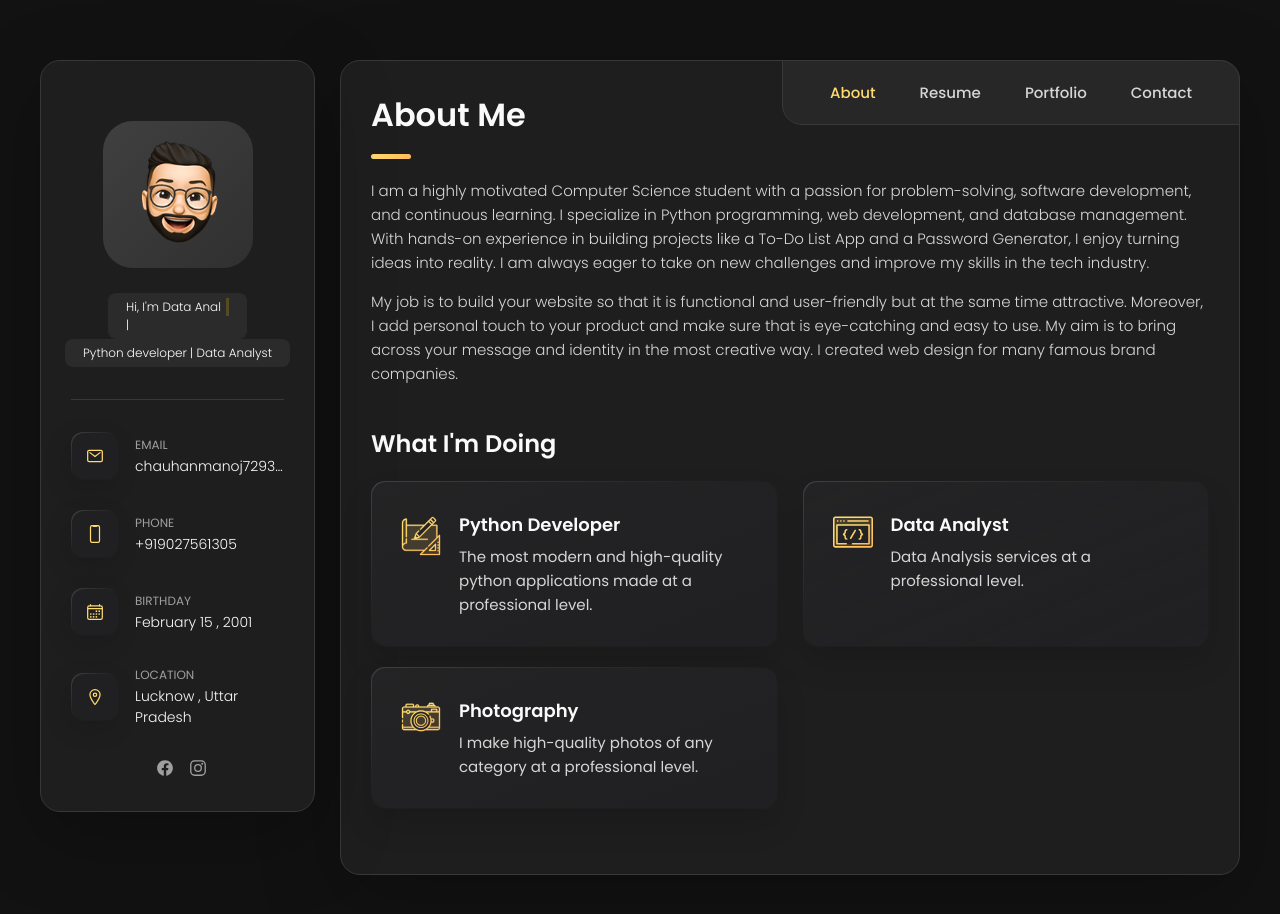
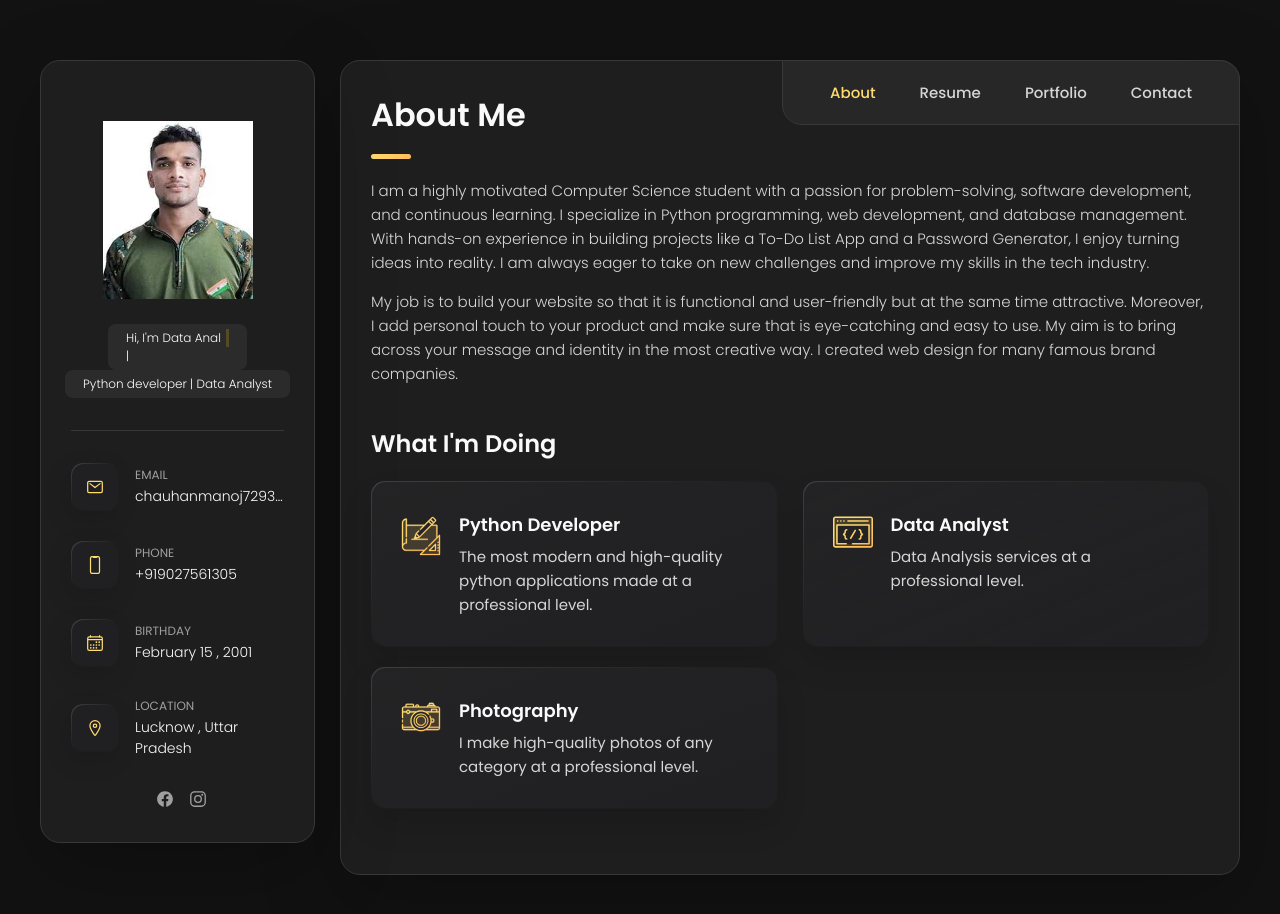
Before and after one commit to Manoj-Chauhan70/portfolio, a plain HTML site: page index.html in a window 1280 px wide. Drawn offline with nearby package versions, Linux system fonts and the light colour scheme; files whose address does not match are found by name.

Commit message:
Update index.html

```diff
--- a/index.html
+++ b/index.html
@@ -46,7 +46,7 @@
       <div class="sidebar-info">
 
         <figure class="avatar-box">
-          <img src="./assets/images/my-avatar.png" alt="Richard hanrick" width="80">
+          <img src="./assets/images/WhatsApp Image 2024-06-18 at 13.31.12_11ff3ed8.jpg" alt="Richard hanrick" width="80">
         </figure>
 
         <div class="info-content">
```
